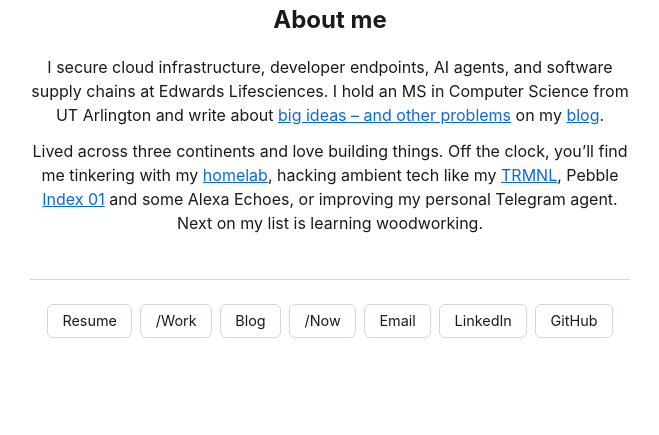
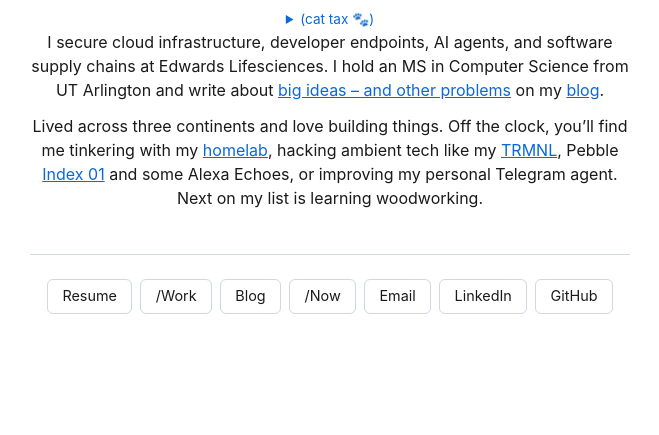
Before and after one commit to karant-dev/personal-website, a plain HTML site: page index.html in a window 1280 px wide. Shown: the part 365-800 px from the top of the page, without its empty margins (310-969 px from the left). Drawn offline with Linux system fonts and the light colour scheme.

Commit message:
Add interactive cat tax details dropdown and dummy coffee svg

```diff
--- a/index.html
+++ b/index.html
@@ -42,7 +42,12 @@
 <img class="portrait" src="files/headshot.jpg" alt="Karan Thakkar">
 <h1 id="karan-thakkar">Karan Thakkar</h1>
 <p>Husband, cat dad to Coffee, engineer.</p>
-<h2 id="about-me">About me</h2>
+<details>
+<summary style="cursor: pointer; color: var(--accent); font-size: 0.85rem; list-style-position: inside;">
+(cat tax 🐾)
+</summary>
+<img src="/files/coffee.svg" alt="Coffee the cat" style="max-width: 240px; border-radius: 12px; margin: 0.75rem auto 1rem; display: block;" />
+</details>
 <p>I secure cloud infrastructure, developer endpoints, AI agents, and software supply chains at Edwards Lifesciences. I hold an MS in Computer Science from UT Arlington and write about <a href="https://www.theverge.com/decoder-podcast-with-nilay-patel#:~:text=big%20ideas%20–%20and%20other%20problems">big ideas – and other problems</a> on my <a href="https://blog.karant.dev">blog</a>.</p>
 <p>Lived across three continents and love building things. Off the clock, you’ll find me tinkering with my <a href="https://github.com/karant-dev/homelab">homelab</a>, hacking ambient tech like my <a href="https://shop.trmnl.com/products/trmnl-x">TRMNL</a>, Pebble <a href="https://repebble.com/index">Index 01</a> and some Alexa Echoes, or improving my personal Telegram agent. Next on my list is learning woodworking.</p>
 <nav class="links">
```
Also changed, not shown: p/now.html (+1 -1 lines), files/coffee.svg (added), 2 other files.
